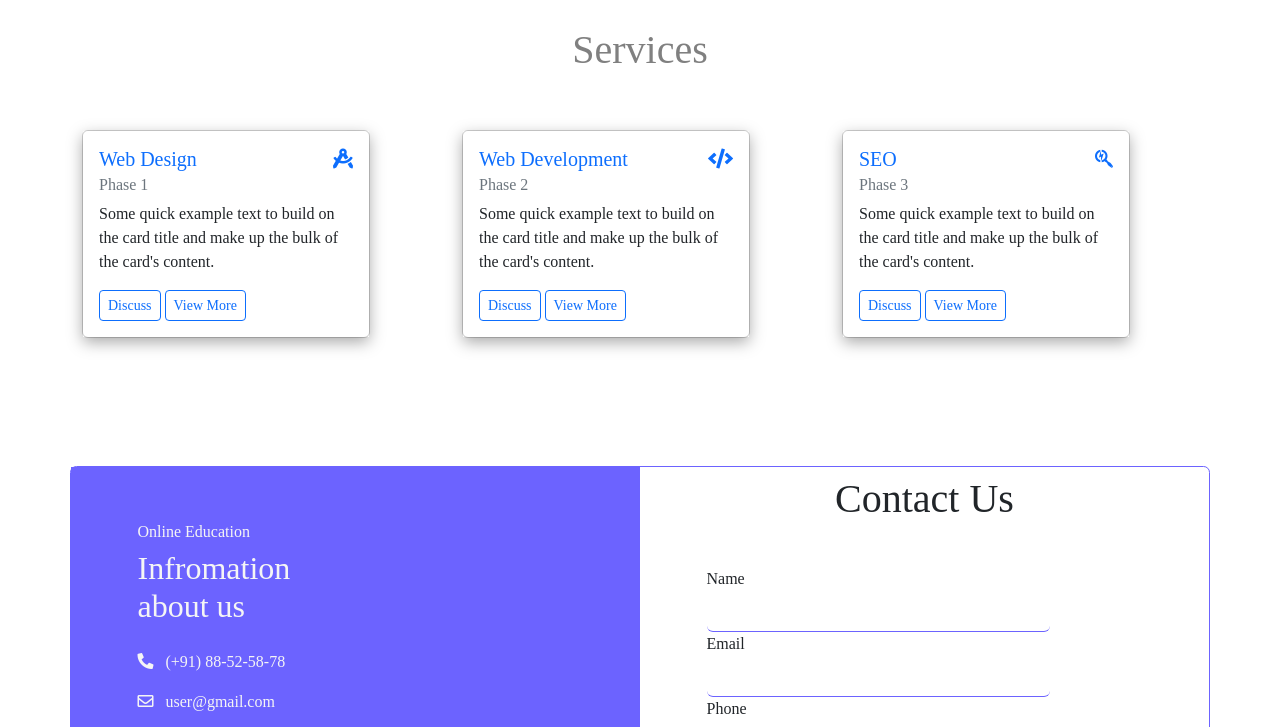
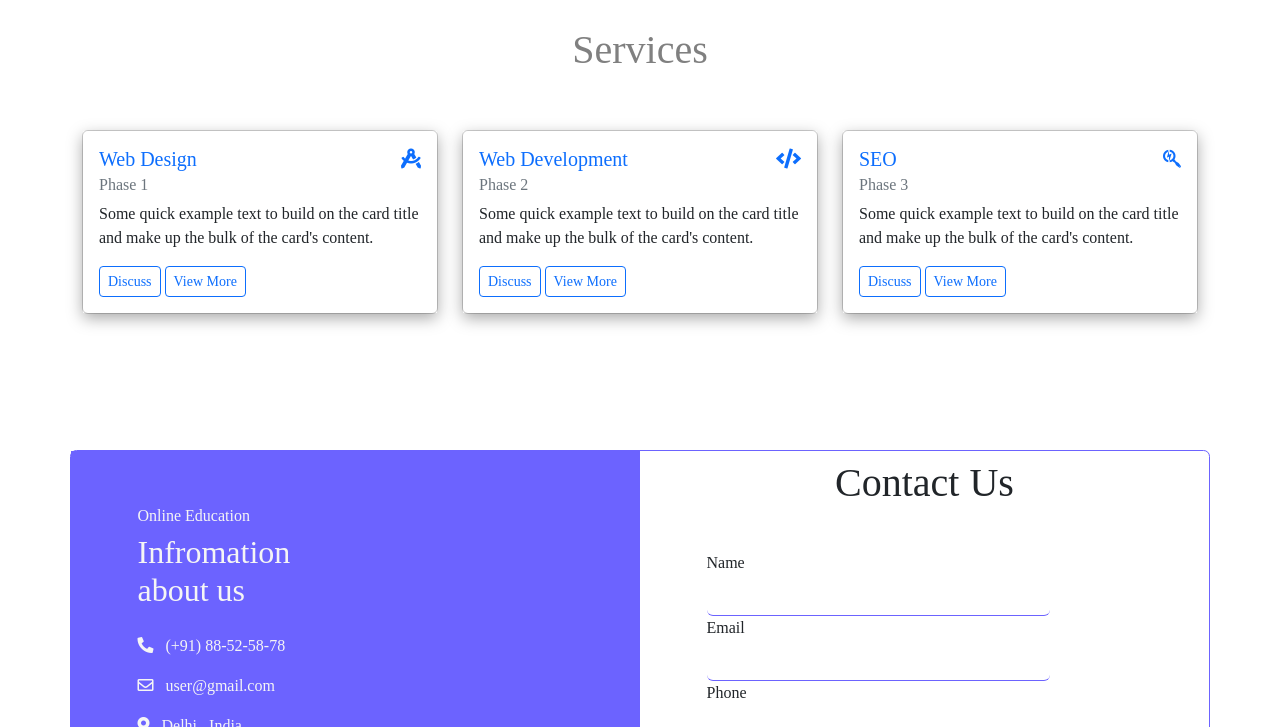
Before and after one commit to jogindrakumar/online-education, a plain HTML site: page index.html in a window 1280 px wide. Shown: the part 1180-1907 px from the top of the page. Drawn offline with nearby package versions, Linux system fonts and the light colour scheme; a web font is replaced by a local one.

Commit message:
modified:   css/style.css 	modified:   index.html

```diff
--- a/css/style.css
+++ b/css/style.css
@@ -24,7 +24,6 @@
 .hero-section .hero-section__text-box h1 {
     font-size: 4.5rem;
     color: #6C63FF;
-    font-family: 'Gentium Book Plus', serif;
 }
 
 .main-heading {
@@ -129,3 +128,12 @@
 footer a {
     text-decoration: none;
 }
+
+@media only screen and (min-width:375px) and (max-width:667px) {
+    .hero-section .hero-section__text-box h1 {
+        font-size: 4rem;
+    }
+    .hero-section-img img {
+        display: none;
+    }
+}
--- a/index.html
+++ b/index.html
@@ -160,8 +160,8 @@
     </div>
     <div class="container justify-content-center mb-5">
         <div class="row justify-content-center">
-            <div class="col-sm-12 col-md-6 col-lg-4">
-                <div class="card" style="width: 18rem;">
+            <div class="col-sm-12 col-md-6 col-lg-4 mb-2">
+                <div class="card">
                     <div class="card-body service-body">
                         <h5 class="card-title service-title">Web Design <span class="float-end"><i class="fas fa-drafting-compass"></i></span></h5>
                         <h6 class="card-subtitle mb-2 text-muted">Phase 1</h6>
@@ -171,8 +171,8 @@
                     </div>
                 </div>
             </div>
-            <div class="col-md-6 col-lg-4 col-sm-12">
-                <div class="card" style="width: 18rem;">
+            <div class="col-md-6 col-lg-4 col-sm-12 mb-2">
+                <div class="card">
                     <div class="card-body service-body">
                         <h5 class="card-title service-title">Web Development <span class="float-end"><i class="fas fa-code"></i></span></h5>
                         <h6 class="card-subtitle mb-2 text-muted">Phase 2</h6>
@@ -182,8 +182,8 @@
                     </div>
                 </div>
             </div>
-            <div class="col-md-6 col-lg-4 col-sm-12">
-                <div class="card" style="width: 18rem;">
+            <div class="col-md-6 col-lg-4 col-sm-12 ">
+                <div class="card">
                     <div class="card-body service-body">
                         <h5 class="card-title service-title">SEO <span class="float-end"><i class="fab fa-searchengin"></i></span></h5>
                         <h6 class="card-subtitle mb-2 text-muted">Phase 3</h6>
```
